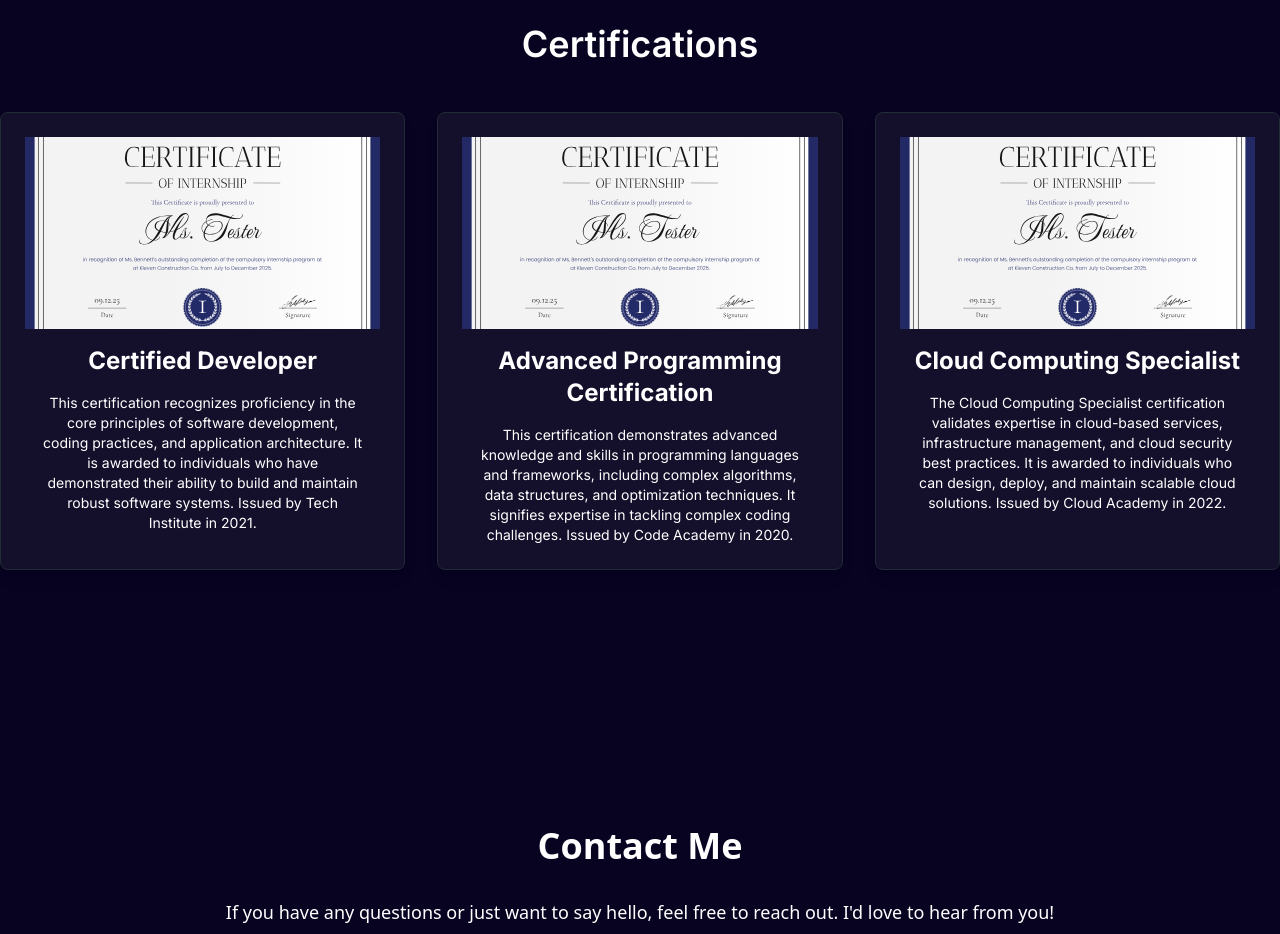
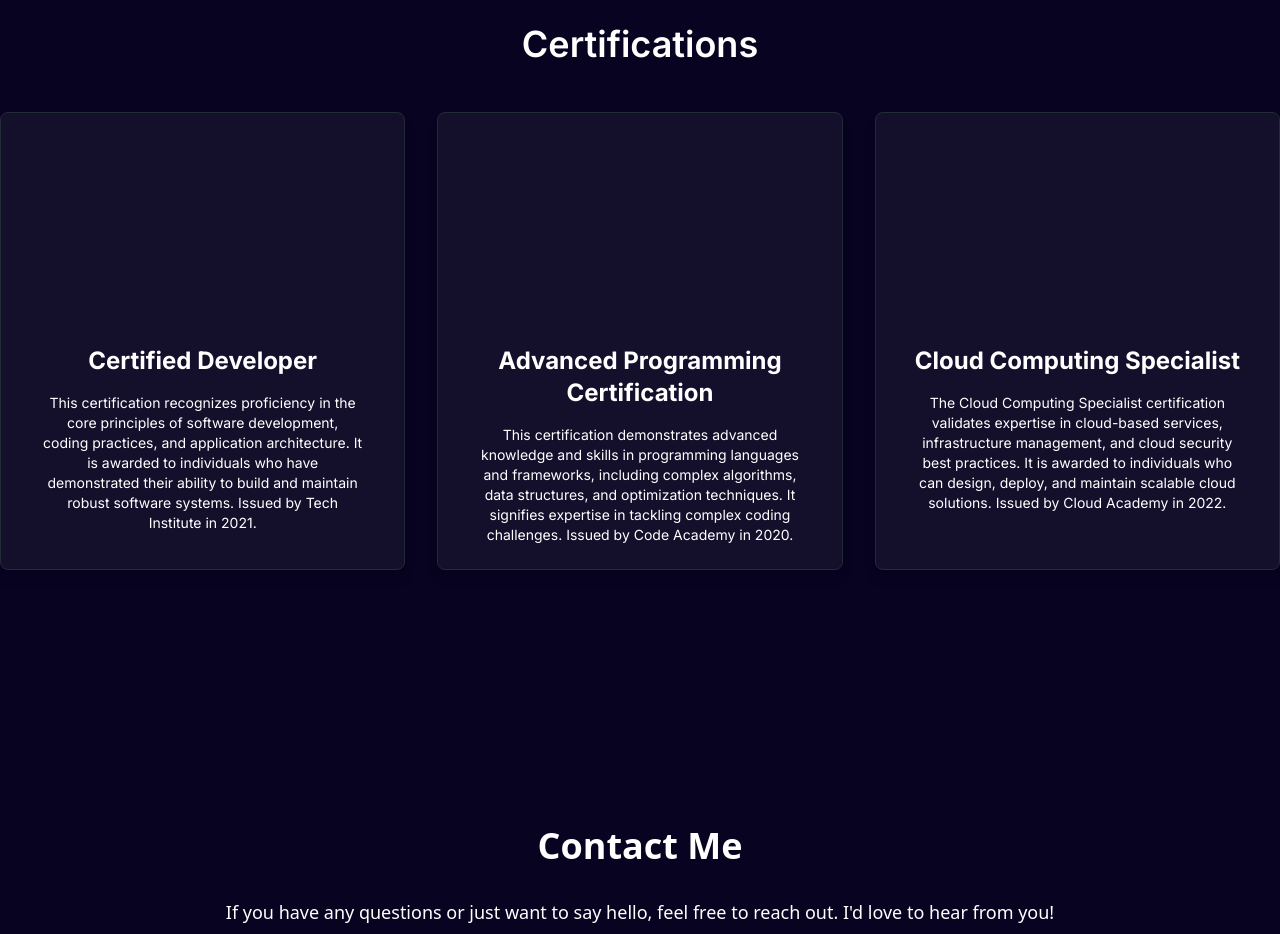
Before and after one commit to Mosfetzaza/portfolio, a Next.js app: page / in a window 1280 px wide. Shown: the part 2500-3434 px from the top of the page. Built offline with nearby package versions, Linux system fonts and the light colour scheme.

Commit message:
อัปเดตไฟล์ใหม่

```diff
--- a/app/components/Certifications.js
+++ b/app/components/Certifications.js
@@ -7,7 +7,7 @@ const Certifications = () => {
       <div className="max-w-screen-xl mx-auto grid grid-cols-1 sm:grid-cols-2 md:grid-cols-3 gap-8">
         <div className="bg-[#14102C] p-6 rounded-lg shadow-lg hover:shadow-xl transform transition-all duration-300 ease-in-out flex flex-col items-center space-y-4 border border-[#232b38]">
           <div className="w-full h-48 overflow-hidden relative">
-            <img src="/images/certificates/cer01.svg" alt="Certified Developer" className="w-full h-full object-cover" />
+            <image src="/images/certificates/cer01.svg" alt="Certified Developer" className="w-full h-full object-cover" />
           </div>
           <div className="text-center">
             <h3 className="font-bold text-2xl text-white">Certified Developer</h3>
@@ -19,7 +19,7 @@ const Certifications = () => {
         </div>
         <div className="bg-[#14102C] p-6 rounded-lg shadow-lg hover:shadow-xl transform transition-all duration-300 ease-in-out flex flex-col items-center space-y-4 border border-[#232b38]">
           <div className="w-full h-48 overflow-hidden relative">
-            <img src="/images/certificates/cer01.svg" alt="Advanced Programming Certification" className="w-full h-full object-cover" />
+            <image src="/images/certificates/cer01.svg" alt="Advanced Programming Certification" className="w-full h-full object-cover" />
           </div>
           <div className="text-center">
             <h3 className="font-bold text-2xl text-white">Advanced Programming Certification</h3>
@@ -31,7 +31,7 @@ const Certifications = () => {
         </div>
         <div className="bg-[#14102C] p-6 rounded-lg shadow-lg hover:shadow-xl transform transition-all duration-300 ease-in-out flex flex-col items-center space-y-4 border border-[#232b38]">
           <div className="w-full h-48 overflow-hidden relative">
-            <img src="/images/certificates/cer01.svg" alt="Cloud Computing Specialist" className="w-full h-full object-cover" />
+            <image src="/images/certificates/cer01.svg" alt="Cloud Computing Specialist" className="w-full h-full object-cover" />
           </div>
           <div className="text-center">
             <h3 className="font-bold text-2xl text-white">Cloud Computing Specialist</h3>
--- a/next.config.mjs
+++ b/next.config.mjs
@@ -1,4 +1,6 @@
 /** @type {import('next').NextConfig} */
-const nextConfig = {};
+const nextConfig = {
+    export: true
+};
 
 export default nextConfig;
```
Also changed, not shown: vercel.json (added).
